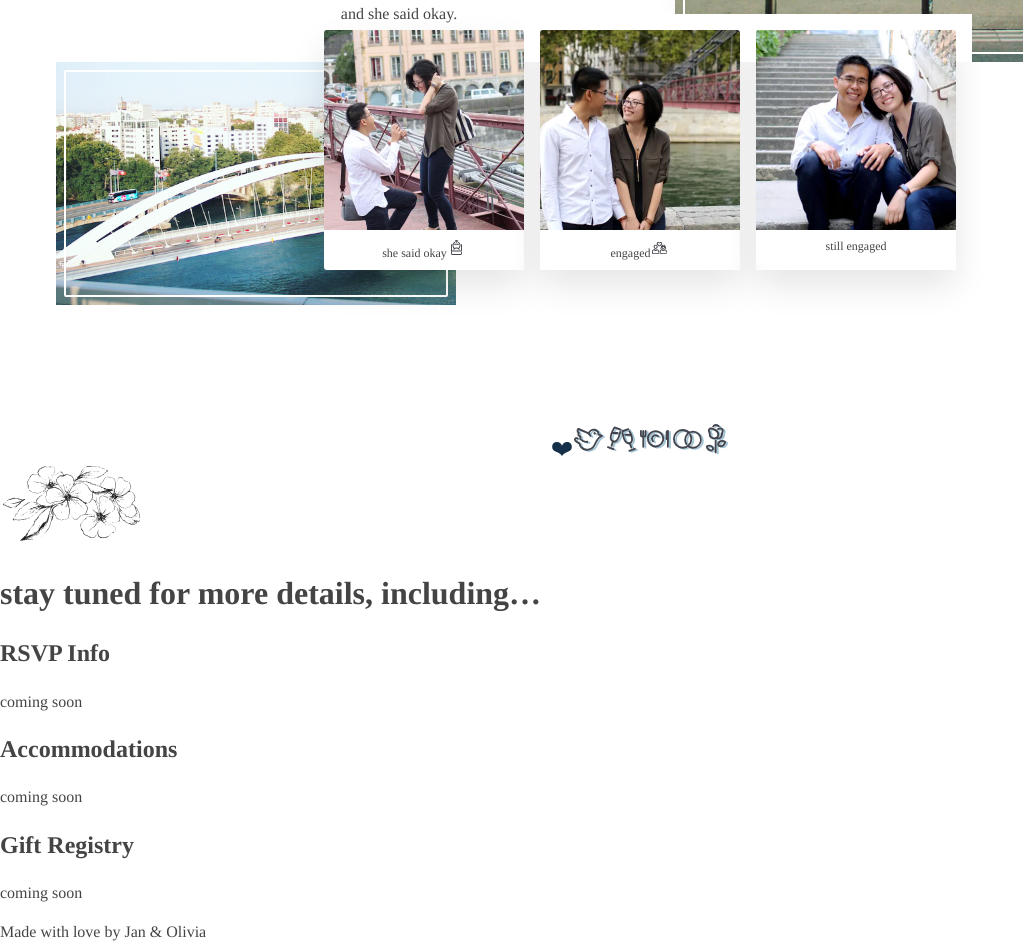
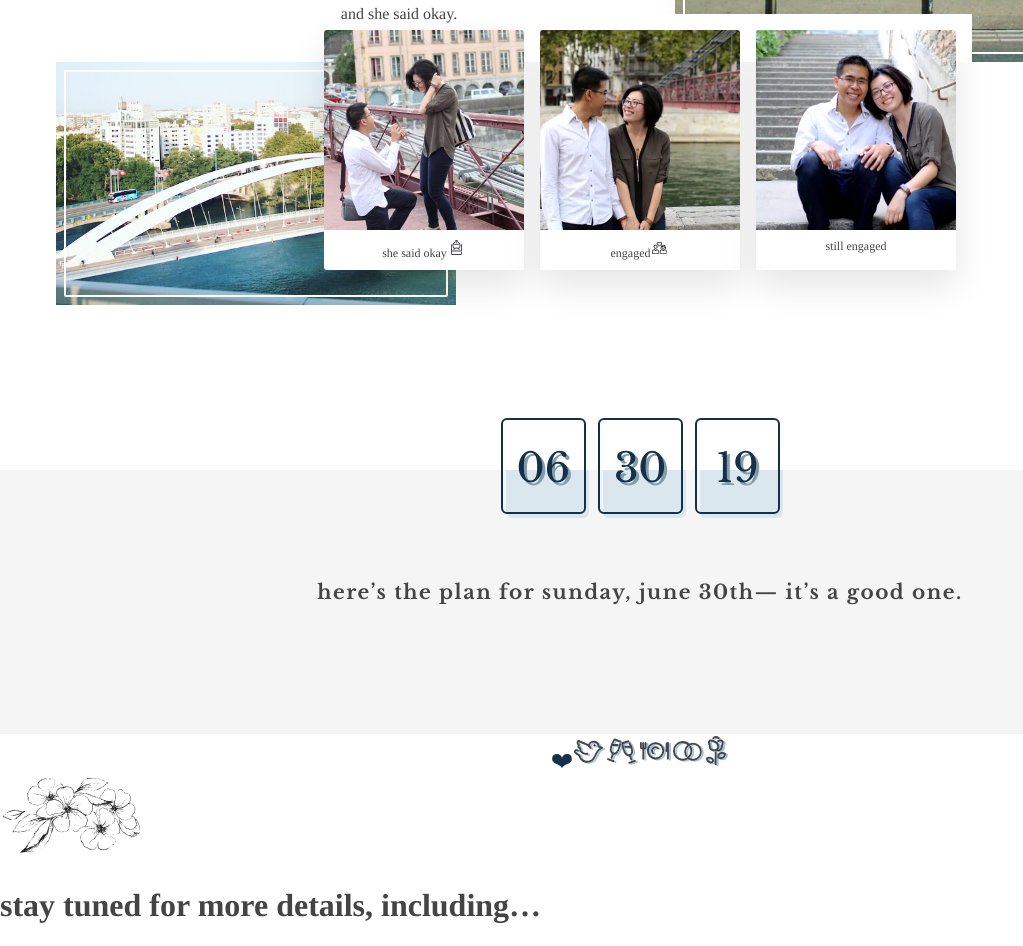
Before and after one commit to janrubio/janandolivia, a Gatsby site: page / in a window 1280 px wide. Shown: the part 1074-2020 px from the top of the page, without its empty margins (0-1023 px from the left). Built offline with nearby package versions, Linux system fonts and the light colour scheme; Gatsby itself is replaced by a stand-in of ours.

Commit message:
add rolodex component

```diff
--- a/gatsby-config.js
+++ b/gatsby-config.js
@@ -20,7 +20,7 @@ module.exports = {
             resolve: 'gatsby-plugin-web-font-loader',
             options: {
                 google: {
-                    families: ['Libre+Baskerville:700']
+                    families: ['Libre+Baskerville:400,700']
                 },
                 typekit: {
                     id: 'szu8fhq'
--- a/src/pages/index.js
+++ b/src/pages/index.js
@@ -16,8 +16,8 @@ export default () =>
                 </div>
             </div>
         </div>
-        <div className="container u-mb9">
-            <section class="section flex-container u-justify-center">
+        <div className="container u-mb12">
+            <section class="flex-container u-justify-center">
                 <div className="flex-item">
                     <article className="u-measure article u-mt3">
                         <h1 className="article__heading">
@@ -91,7 +91,22 @@ export default () =>
             </section>
         </div>
 
-        <section className="container">
+        <section className="section u-fill--gray">
+            <div className="container">
+
+                <div className="rolodex">
+                    <div className="rolodex__card">06</div>
+                    <div className="rolodex__card">30</div>
+                    <div className="rolodex__card">19</div>
+                </div>
+
+                <h2 className="heading heading--medium u-text-center u-mt4 u-mb4">
+                    here’s the plan for sunday, june 30th— it’s a good one.
+                </h2>
+            </div>
+        </section>
+
+        <section>
             <div style={{textAlign: 'center'}}>
                 <svg viewBox="0 0 22 16" width="22px">
                     <use xlinkHref="#icon-heart"/>
--- a/src/pages/styleguide.js
+++ b/src/pages/styleguide.js
@@ -35,7 +35,7 @@ export default () =>
             </div>
 
             <div className="card">
-                <div className="card__image u-fill--primary-dark"></div>
+                <div className="card__image u-fill--primary--dark"></div>
                 <div className="card__description">
                     <code>$color-primary--dark</code>
                 </div>
--- a/src/styles/components/layout.scss
+++ b/src/styles/components/layout.scss
@@ -36,3 +36,8 @@ body {
 .u-justify-center {
     justify-content: center;
 }
+
+.section {
+    padding-top: 4rem;
+    padding-bottom: 4rem;
+}
--- /dev/null
+++ b/src/styles/components/rolodex.scss
@@ -0,0 +1,43 @@
+// Rolodex Cards
+
+.rolodex {
+    display: flex;
+    position: relative;
+    justify-content: center;
+    z-index: $z0;
+    margin-top: -7.25rem;
+}
+
+.rolodex__card {
+    @extend .heading;
+    position: relative;
+    width: 85px;
+    padding-top: 1.25rem;
+    padding-bottom: 1rem;
+    border: 2px solid $color-secondary;
+    border-radius: 6px;
+    font-size: 2.5rem;
+    text-align: center;
+    color: $color-secondary;
+    text-shadow: 3px 3px $color-primary--dark;
+    font-weight: 400;
+    letter-spacing: -0.5px;
+
+    &::before {
+        content: '';
+        position: absolute;
+        top: calc(50% + 4px);
+        left: 3px;
+        display: block;
+        height: calc(50% + 2px);
+        width: calc(100% + 2px);
+        border-bottom-left-radius: 6px;
+        border-bottom-right-radius: 6px;
+        background-color: $color-primary--light;
+        z-index: -1;
+    }
+
+    & + & {
+        margin-left: 0.75rem;
+    }
+}
--- a/src/styles/global.scss
+++ b/src/styles/global.scss
@@ -13,6 +13,7 @@
 @import 'components/banner';
 @import 'components/card';
 @import 'components/story';
+@import 'components/rolodex';
 
 // Utilities
 @import 'utilities';
--- a/src/styles/settings.scss
+++ b/src/styles/settings.scss
@@ -23,7 +23,7 @@ $color-primary: $smokeblue;
 $color-secondary: $deepnavy;
 $color-primary--light: tint($color-primary, 60%);
 $color-primary--lighter: tint($color-primary, 75%);
-$color-primary--dark: shade($color-primary, 25%);
+$color-primary--dark: shade($color-primary, 20%);
 $color-text: $color-black;
 
 
--- a/src/styles/utilities.scss
+++ b/src/styles/utilities.scss
@@ -11,14 +11,12 @@
 .u-fill--white { background-color: $color-white; }
 
 // Text Colors
-.u-color--primary {
-    color: $color-primary;
-}
+.u-color--primary { color: $color-primary; }
 
 // Measure (restrict content to readable line length)
-.u-measure {
-    max-width: 65ch;
-}
+.u-measure { max-width: 65ch; }
+
+.u-text-center { text-align: center; }
 
 // Spacing
 .u-mt1 { margin-top: 1rem; }
@@ -32,6 +30,7 @@
 .u-mb4 { margin-bottom: 4rem; }
 .u-mb6 { margin-bottom: 6rem; }
 .u-mb9 { margin-bottom: 9rem; }
+.u-mb12 { margin-bottom: 12rem; }
 
 
 
```
